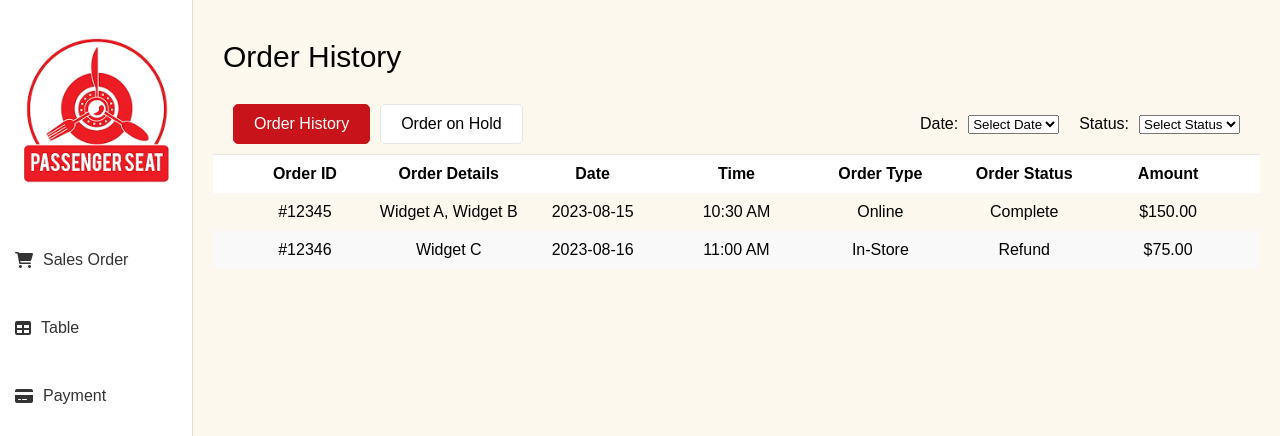
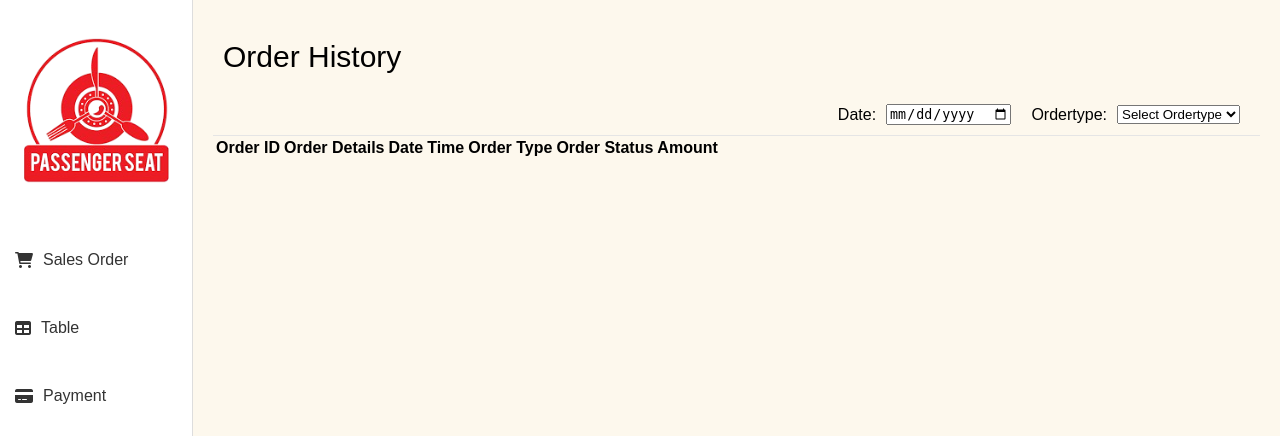
Before and after one commit to ClarriseCabansag/Hospitality, a Flask app: page /order_history in a window 1280 px wide. Shown: the top 436 px of the page. Run offline with Flask 3, Linux system fonts and the light colour scheme; lists and menus that the app fills with data are empty.

Commit message:
Add files via upload

```diff
--- a/templates/order_history.html
+++ b/templates/order_history.html
@@ -8,89 +8,54 @@
 
 {% block content %}
     <div class="header">
-    <div class="title">Order History</div>
+        <div class="title">Order History</div>
     </div>
 
     <div class="tabs">
-        <button class="tab-link active" data-tab="orderHistory">Order History</button>
-        <button class="tab-link" data-tab="orderOnHold">Order on Hold</button>
         <div class="filters">
             <div class="filter-item">
                 <label for="dateFilter">Date:</label>
-                <select id="dateFilter">
-                    <option value="">Select Date</option>
-                    <!-- Options will be dynamically populated -->
-                </select>
+                <input type="date" id="dateFilter">
             </div>
             <div class="filter-item">
-                <label for="statusFilter">Status:</label>
+                <label for="statusFilter">Ordertype:</label>
                 <select id="statusFilter">
-                    <option value="">Select Status</option>
-                    <option value="Complete">Complete</option>
-                    <option value="Refund">Refund</option>
+                    <option value="">Select Ordertype</option>
+                    <option value="Dine In">Dine In</option>
+                    <option value="Take Out">Take Out</option>
                     <!-- Add other status options as needed -->
                 </select>
             </div>
         </div>
     </div>
 
-    <!-- Table Header Row -->
-    <div class="order-list-header">
-        <div>Order ID</div>
-        <div>Order Details</div>
-        <div>Date</div>
-        <div>Time</div>
-        <div>Order Type</div>
-        <div>Order Status</div>
-        <div>Amount</div>
-    </div>
-
-    <ul class="order-list" id="orderList">
-        <!-- Sample Order Items -->
-        <li class="order-item">
-            <div>#12345</div>
-            <div>Widget A, Widget B</div>
-            <div class="date">2023-08-15</div>
-            <div>10:30 AM</div>
-            <div>Online</div>
-            <div class="status">Complete</div>
-            <div>$150.00</div>
-        </li>
-        <li class="order-item">
-            <div>#12346</div>
-            <div>Widget C</div>
-            <div class="date">2023-08-16</div>
-            <div>11:00 AM</div>
-            <div>In-Store</div>
-            <div class="status">Refund</div>
-            <div>$75.00</div>
-        </li>
-    </ul>
-
-    <div id="orderOnHold" class="tab-content">
-        <!-- On Hold Orders -->
-        <div class="order-list-header">
-            <div>Order ID</div>
-            <div>Order Details</div>
-            <div>Date</div>
-            <div>Time</div>
-            <div>Order Type</div>
-            <div>Order Status</div>
-            <div>Amount</div>
-        </div>
-        <ul class="order-list">
-            <!-- On Hold Order Items -->
-            <li class="order-item">
-                <div>#12347</div>
-                <div>Widget D</div>
-                <div class="date">2023-08-17</div>
-                <div>11:30 AM</div>
-                <div>In-Store</div>
-                <div class="status">On Hold</div>
-                <div>$200.00</div>
-            </li>
-        </ul>
-    </div>
+    <!-- Table Section -->
+    <table class="order-table">
+        <thead>
+            <tr>
+                <th>Order ID</th>
+                <th>Order Details</th>
+                <th>Date</th>
+                <th>Time</th>
+                <th>Order Type</th>
+                <th>Order Status</th>
+                <th>Amount</th>
+            </tr>
+        </thead>
+        <tbody id="orderList">
+            {% for order in orders %}
+                <tr>
+                    <td>{{ order.order_id }}</td>
+                    <td>{{ order.order_details }}</td>
+                    <td class="date">{{ order.date }}</td>
+                    <td>{{ order.time }}</td>
+                    <td>{{ order.order_type }}</td>
+                    <td class="status">{{ order.order_status }}</td>
+                    <td>{{ order.amount }}</td>
+                </tr>
+            {% endfor %}
+        </tbody>
+    </table>
 {% endblock %}
 
 {% block js %}
--- a/templates/payment.html
+++ b/templates/payment.html
@@ -115,4 +115,5 @@
         <button id="closeModalButton" class="done-btn">Print Official Receipt</button>
     </div>
 </div>
+
 {% endblock %}
--- a/templates/sales_order.html
+++ b/templates/sales_order.html
@@ -61,6 +61,11 @@
     <div class="menu-grid" id="menu-grid-uncle"></div>
 </section>
 
+<section class="menu-items" id="drink">
+    <h2>Drinks</h2>
+    <div class="menu-grid" id="menu-grid-drinks"></div>
+    <!-- Drinks items will be dynamically added here -->
+</section>
 
 
 
```
Also changed, not shown: templates/managers.html (+53 -18 lines).
